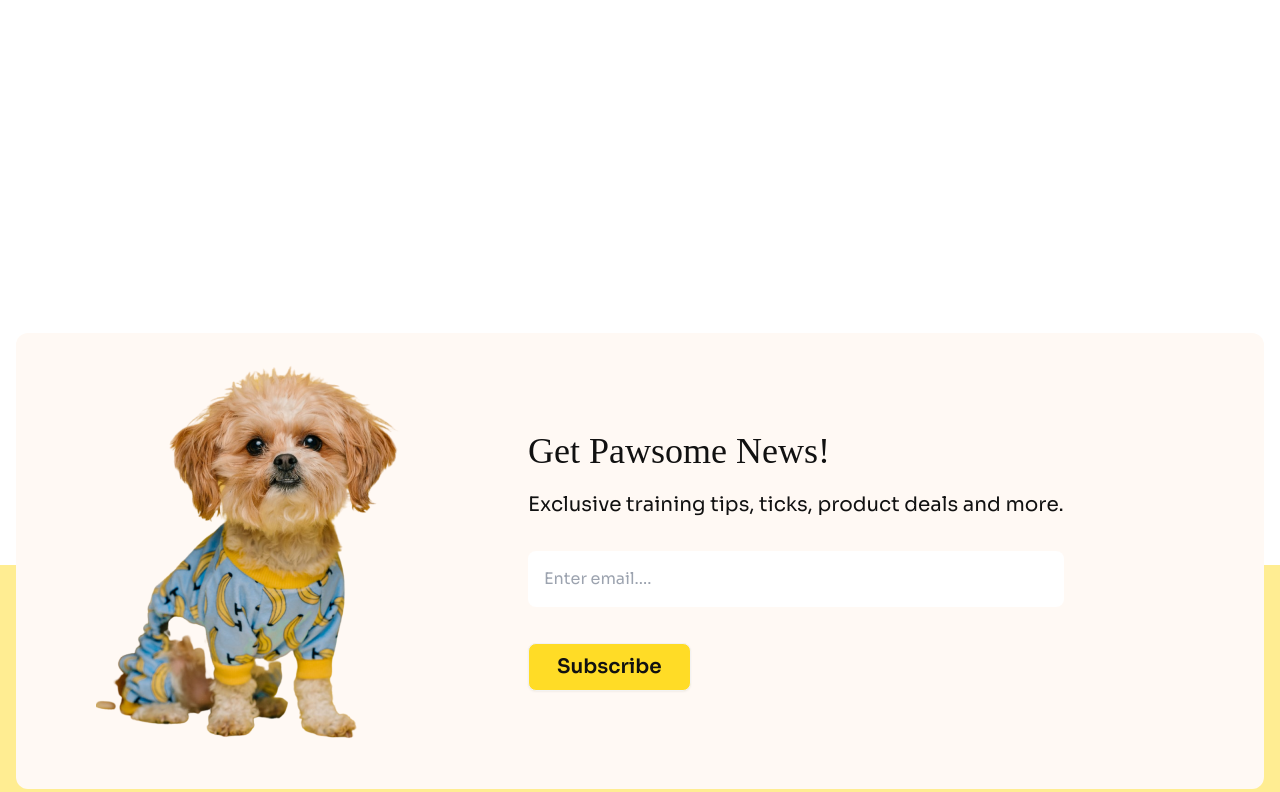
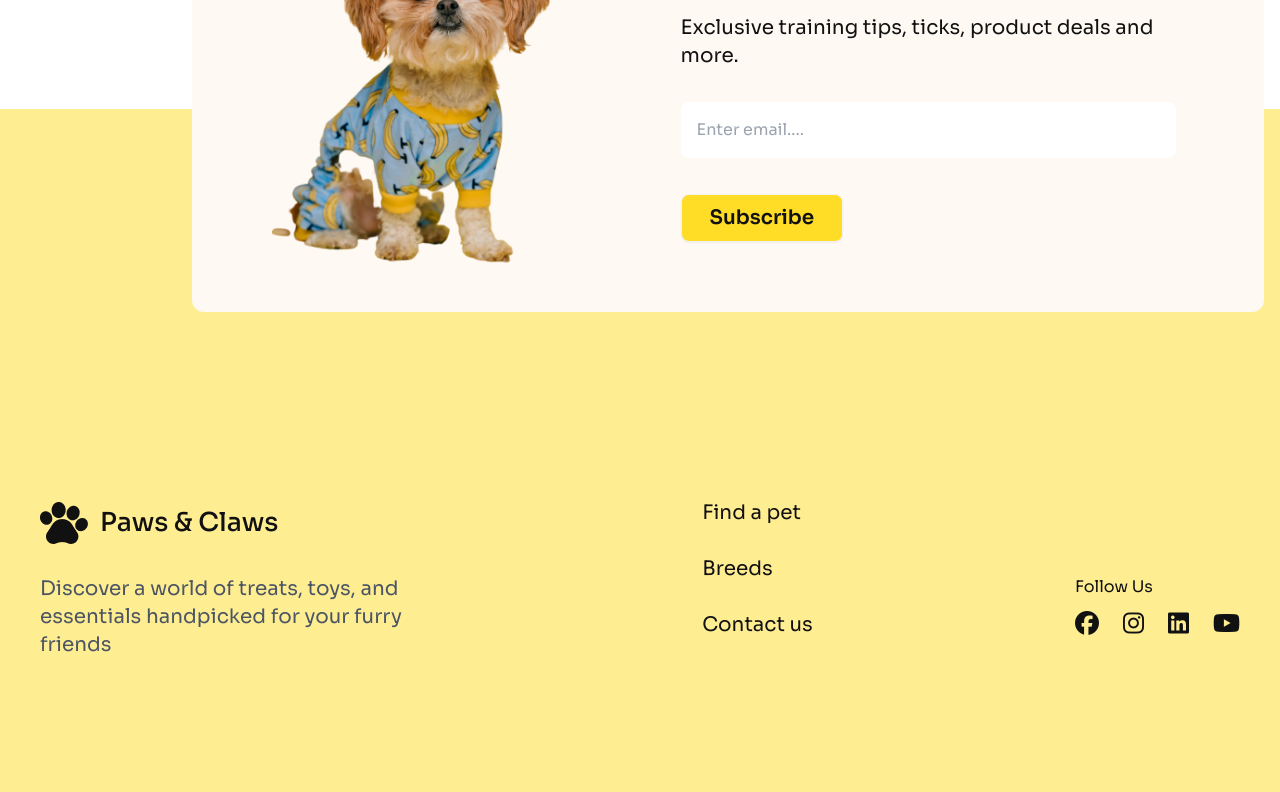
Before and after one commit to asrafsujan247/paws-and-claws, a plain HTML site: page index.html in a window 1280 px wide. Shown: the part 3043-3835 px from the top of the page. Drawn offline with nearby package versions, Linux system fonts and the light colour scheme; a web font is replaced by a local one.

Commit message:
updated some styles in footer section

```diff
--- a/index.html
+++ b/index.html
@@ -511,9 +511,13 @@
           </div>
         </div>
       </div>
+    </main>
+    <!-- footer section -->
+    <div class="relative">
       <!-- get pawsome news section -->
-      <div class="relative -bottom-56">
-        <div class="max-w-screen-xl mx-auto px-4">
+      <div
+        class="max-w-screen-xl mx-auto px-4 absolute -top-64 lg:-top-56 lg:left-44"
+      >
         <div
           class="bg-secondary-color flex items-center flex-col lg:flex-row px-4 lg:px-20 py-6 lg:py-8 rounded-xl"
         >
@@ -544,9 +548,7 @@
           </div>
         </div>
       </div>
-      </div>
-    </main>
-    <!-- footer section -->
+      <!-- footer -->
       <footer class="bg-[#ffed92] pt-[320px] lg:pt-[350px] pb-12 lg:pb-28">
         <div
           class="footer lg:flex justify-between p-5 lg:p-10 max-w-screen-xl mx-auto"
@@ -557,8 +559,8 @@
               <h3 class="text-xl lg:text-[26px] font-medium">Paws & Claws</h3>
             </div>
             <p class="text-base lg:text-xl text-gray-600 lg:w-[400px]">
-            Discover a world of treats, toys, and essentials handpicked for your
-            furry friends
+              Discover a world of treats, toys, and essentials handpicked for
+              your furry friends
             </p>
           </nav>
           <nav>
@@ -591,5 +593,6 @@
           </nav>
         </div>
       </footer>
+    </div>
   </body>
 </html>
```
Lines whose indentation alone changed are shown as unchanged.
